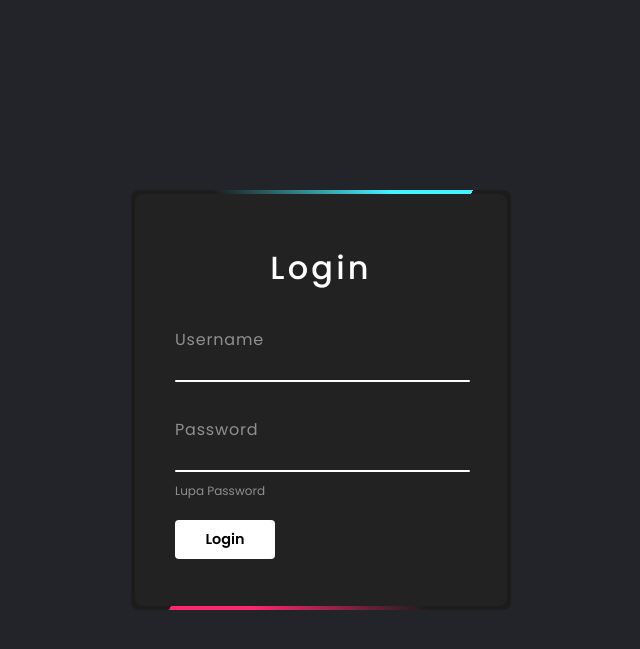
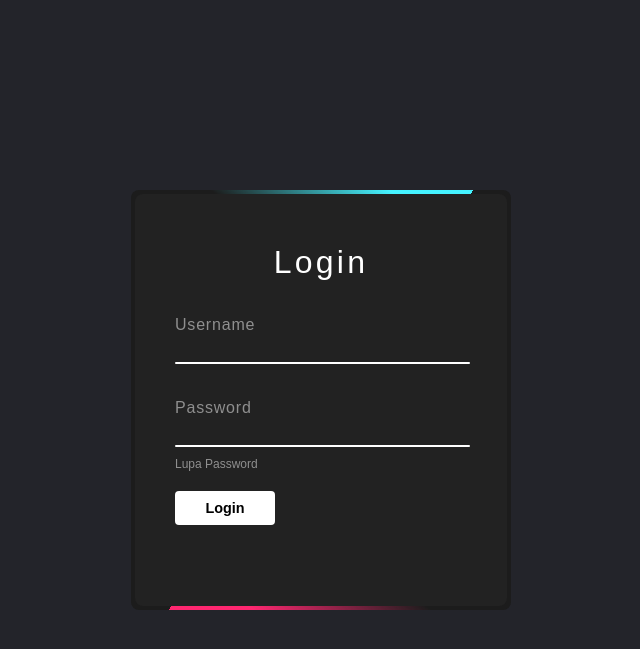
Before and after one commit to MuhammadDzikrianasa/AplikasiWebPresensiSiswa, a PHP site: page /form.html in a window 1280 px wide. Shown: the top 649 px of the page, without its empty margins (319-959 px from the left). Run offline with PHP 8.4, Linux system fonts and the light colour scheme.

Commit message:
Update style.css

```diff
--- a/style.css
+++ b/style.css
@@ -1,4 +1,3 @@
-@import url('https://fonts.googleapis.com/css2?family=Poppins:wght@300;400;500;600;700;800;900&display=swap');
 *
 {
 	margin: 0;
```
